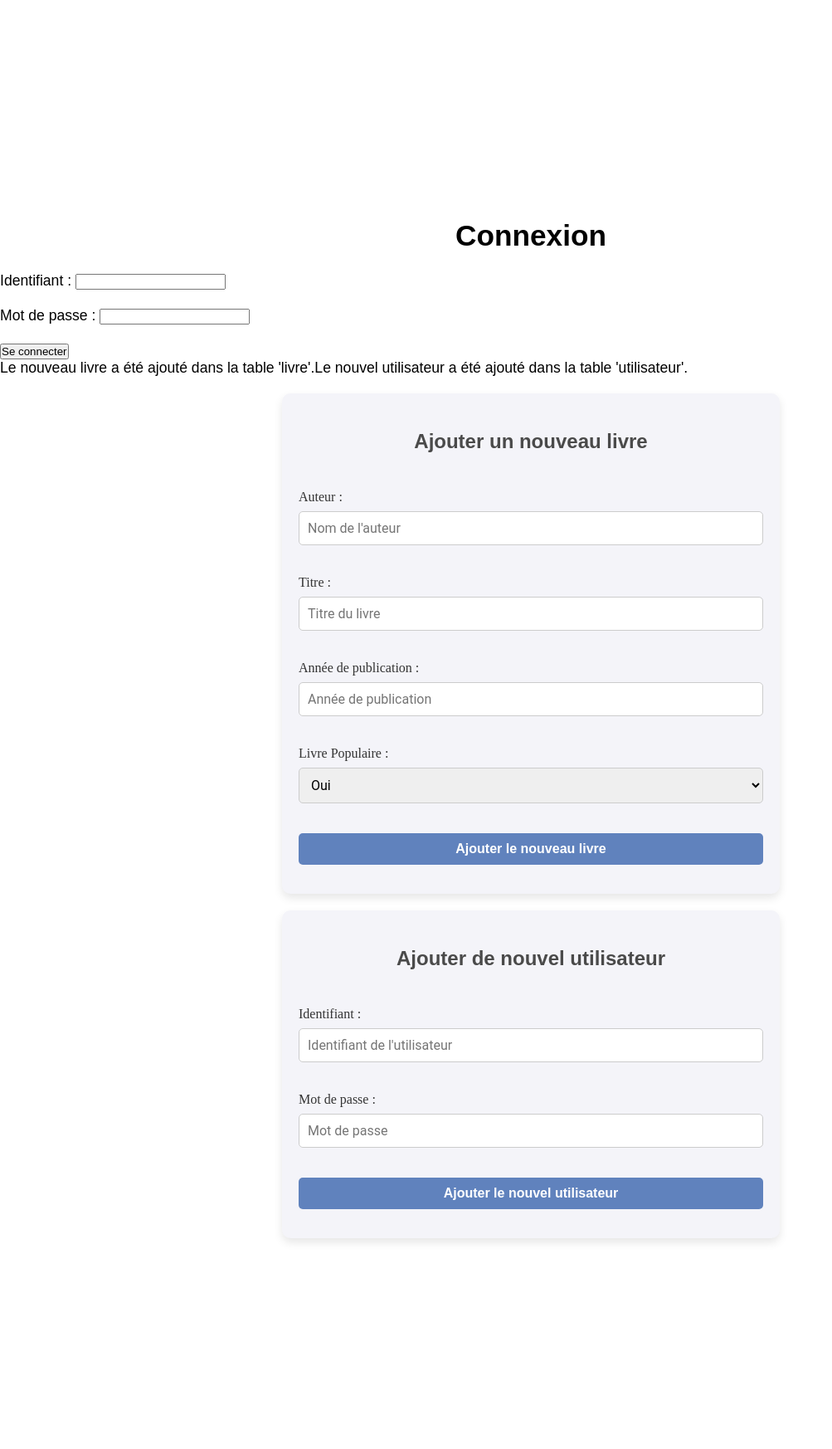
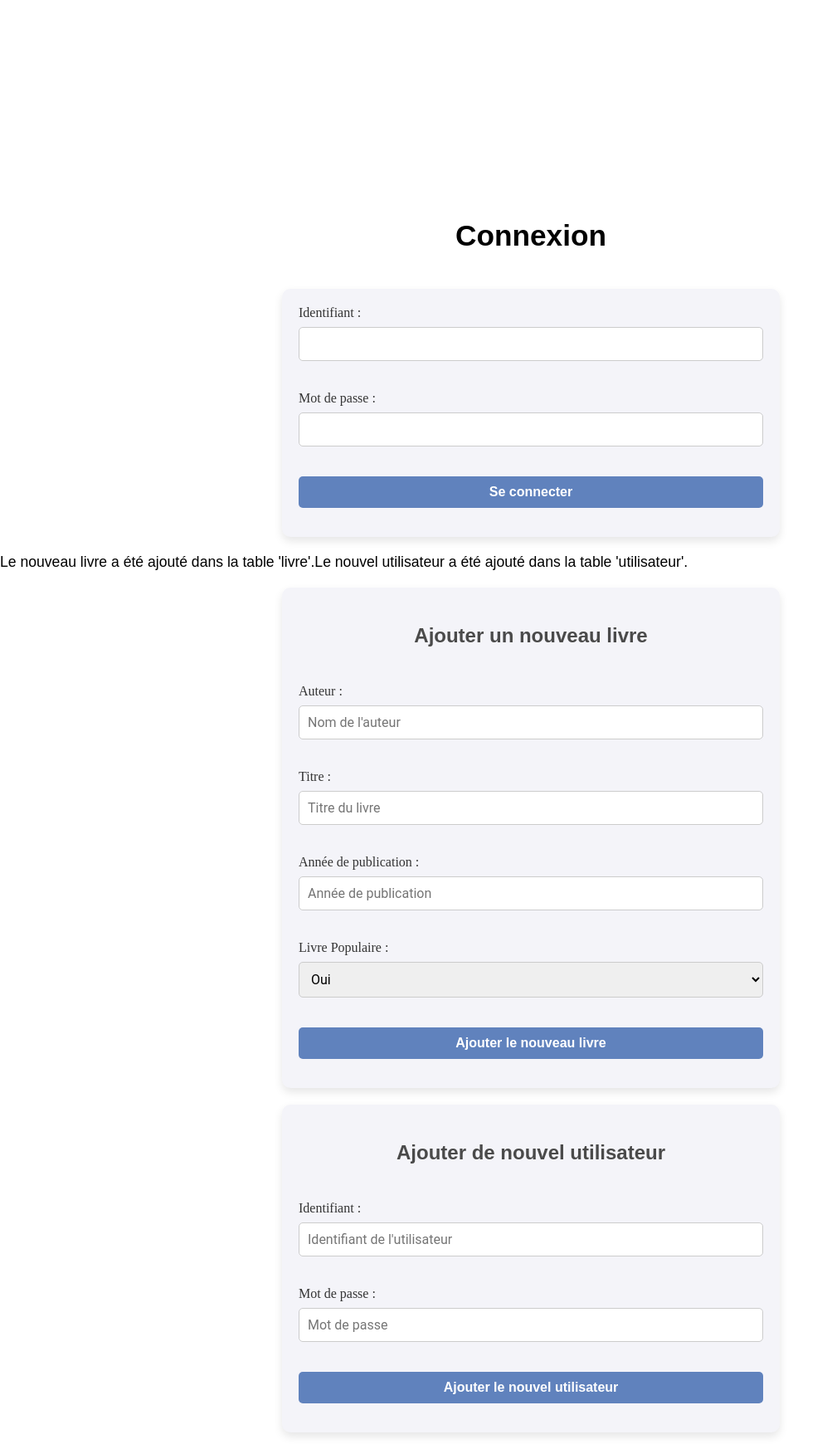
Before and after one commit to Miss-Simra/Mini-projet, a PHP site: template Site/assets/pages/ajout.php in a window 1280 px wide. Shown: the whole page at 83% size, without its empty margins (0-1003 px from the left). Before the commit the page ends 1497 px from the top, so only its background shows below. Run offline with PHP 8.4, Linux system fonts and the light colour scheme; the template is opened without the code that fills it, so the values that code supplies are empty.

Commit message:
MAJ connexion

```diff
--- a/Site/assets/css/style.css
+++ b/Site/assets/css/style.css
@@ -209,3 +209,5 @@
 .ajout-form button:active {
   background-color: #31436d;
 }
+
+/* CSS de la page connexion */
--- a/Site/assets/pages/connexion.php
+++ b/Site/assets/pages/connexion.php
@@ -34,11 +34,12 @@
 <head>
     <meta charset="UTF-8">
     <meta name="viewport" content="width=device-width, initial-scale=1.0">
+    <link rel="stylesheet" href="./style.css">
     <title>Connexion</title>
 </head>
 <body>
     <h1>Connexion</h1>
-    <form method="post" action="connexion.php">
+    <form class="ajout-form" method="post" action="connexion.php">
         <label for="identifiant">Identifiant :</label>
         <input type="text" id="identifiant" name="identifiant" required>
         <br><br>
```
